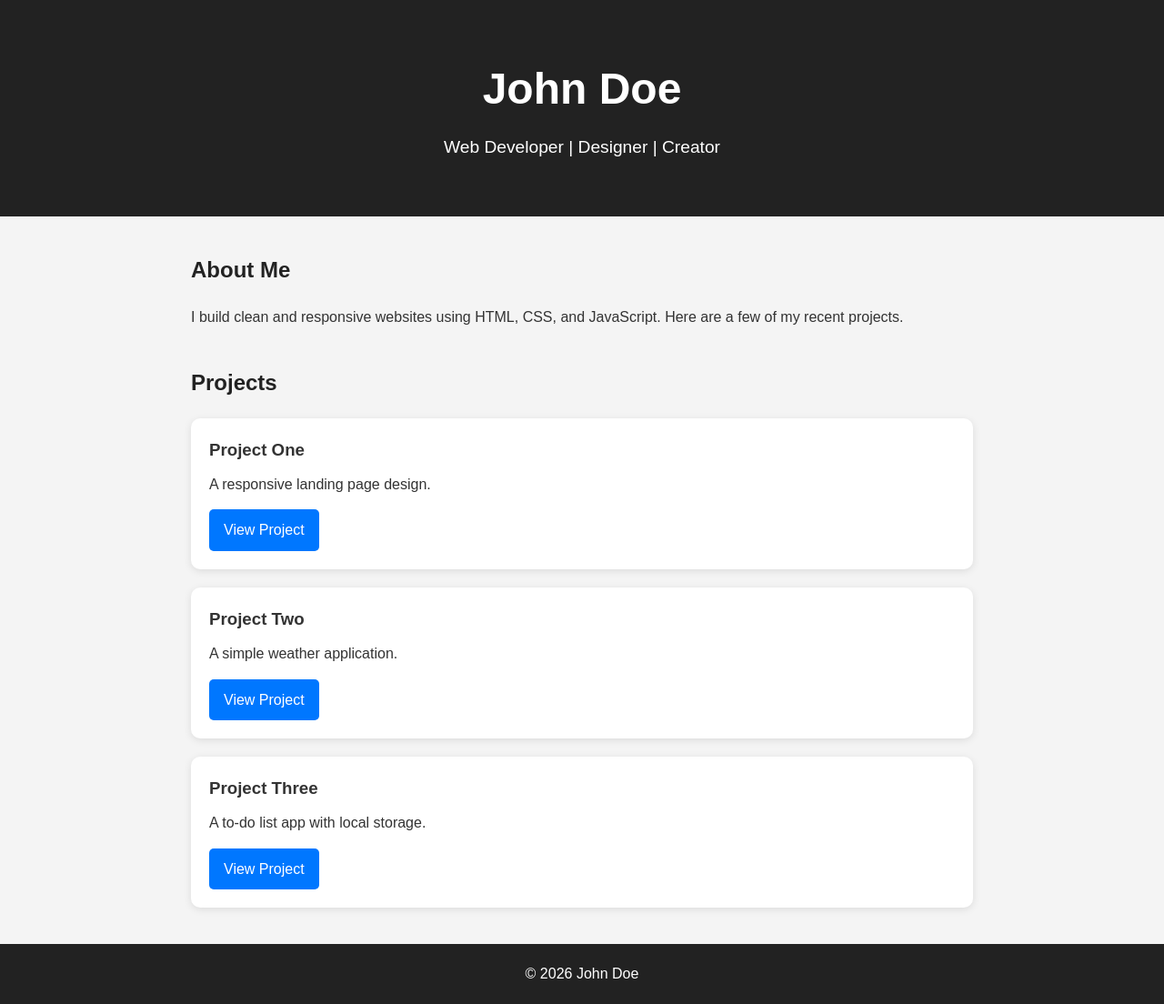
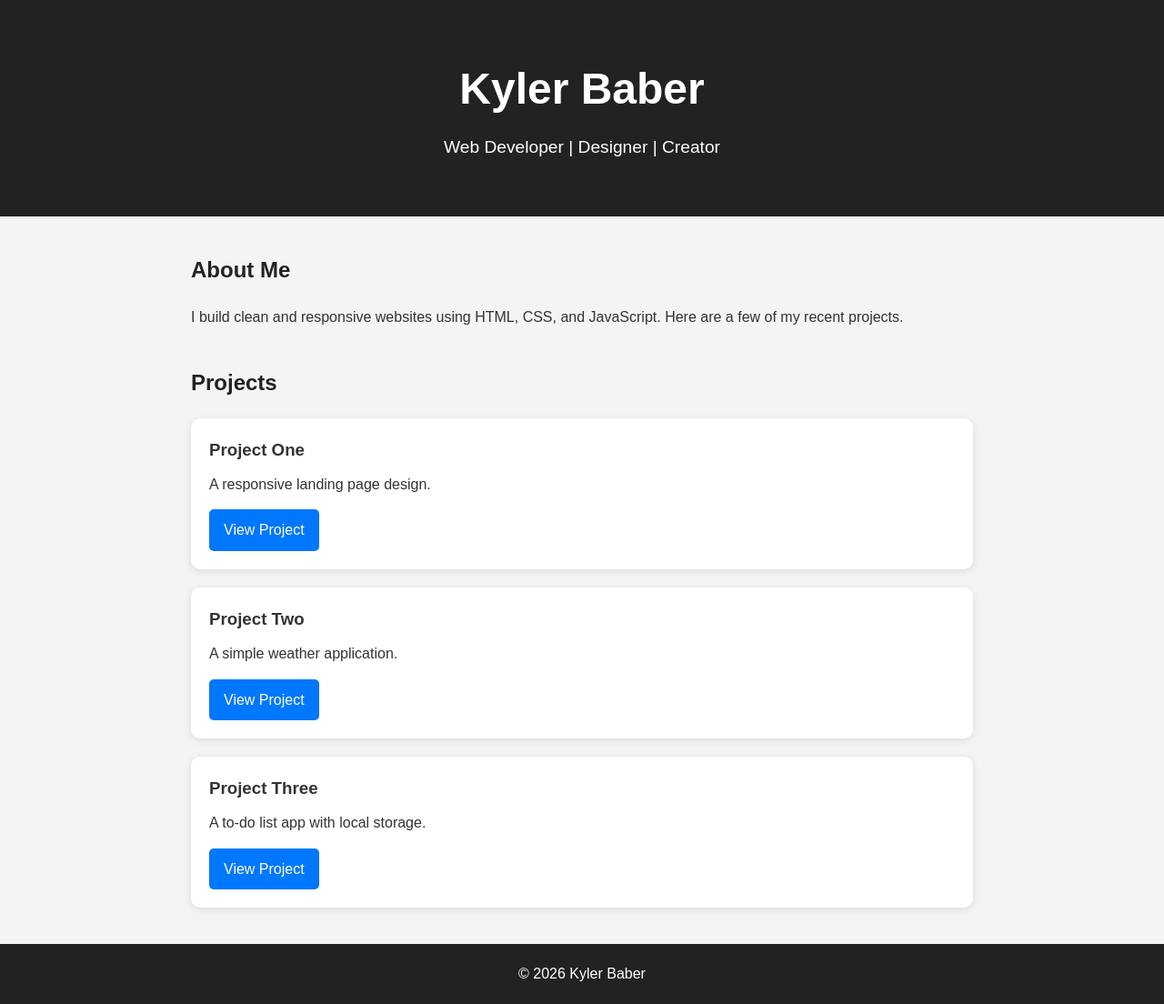
Before and after one commit to nexuspalkia/Kyler.github.io, a plain HTML site: page index.html in a window 1280 px wide. Shown: the whole page at 91% size. Drawn offline with Linux system fonts and the light colour scheme.

Commit message:
Update name from John Doe to Kyler Baber

```diff
--- a/index.html
+++ b/index.html
@@ -90,7 +90,7 @@
 <body>
 
   <header>
-    <h1>John Doe</h1>
+    <h1>Kyler Baber</h1>
     <p>Web Developer | Designer | Creator</p>
   </header>
 
@@ -132,7 +132,7 @@
   </section>
 
   <footer>
-    <p>© 2026 John Doe</p>
+    <p>© 2026 Kyler Baber</p>
   </footer>
 
 </body>
```
